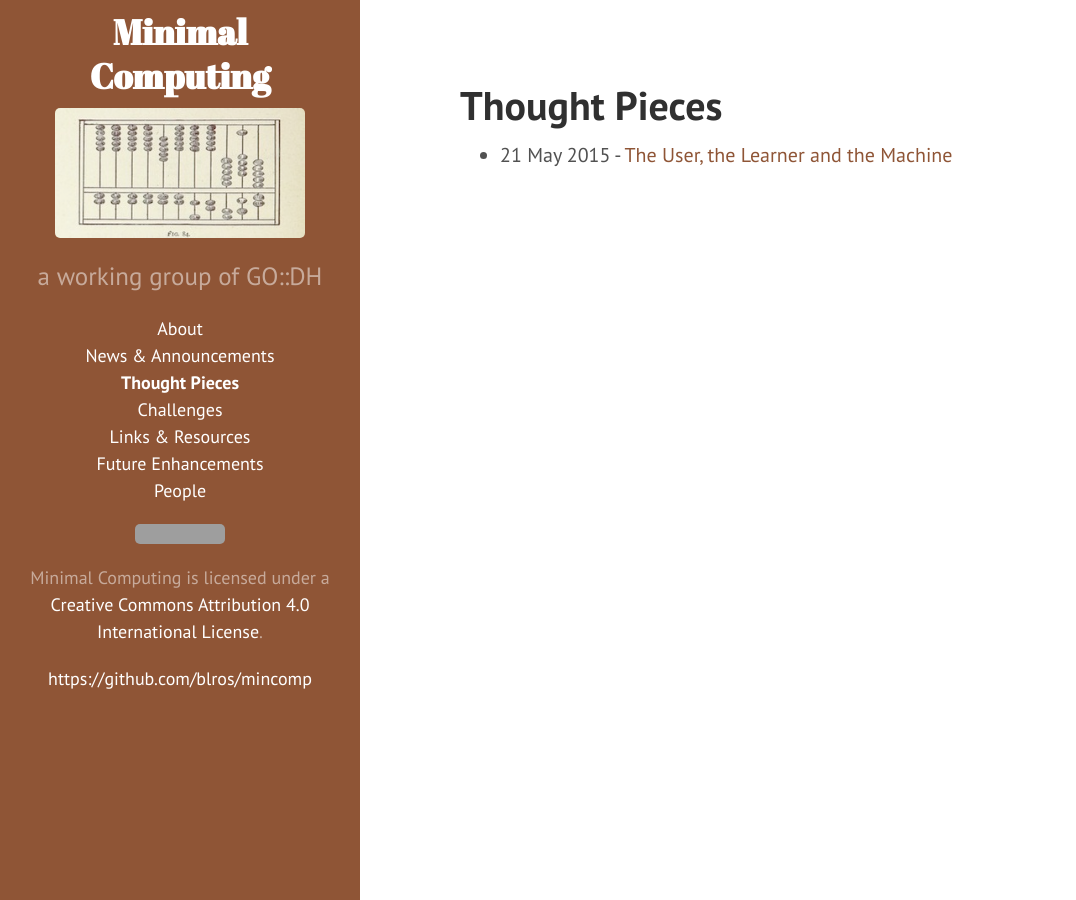
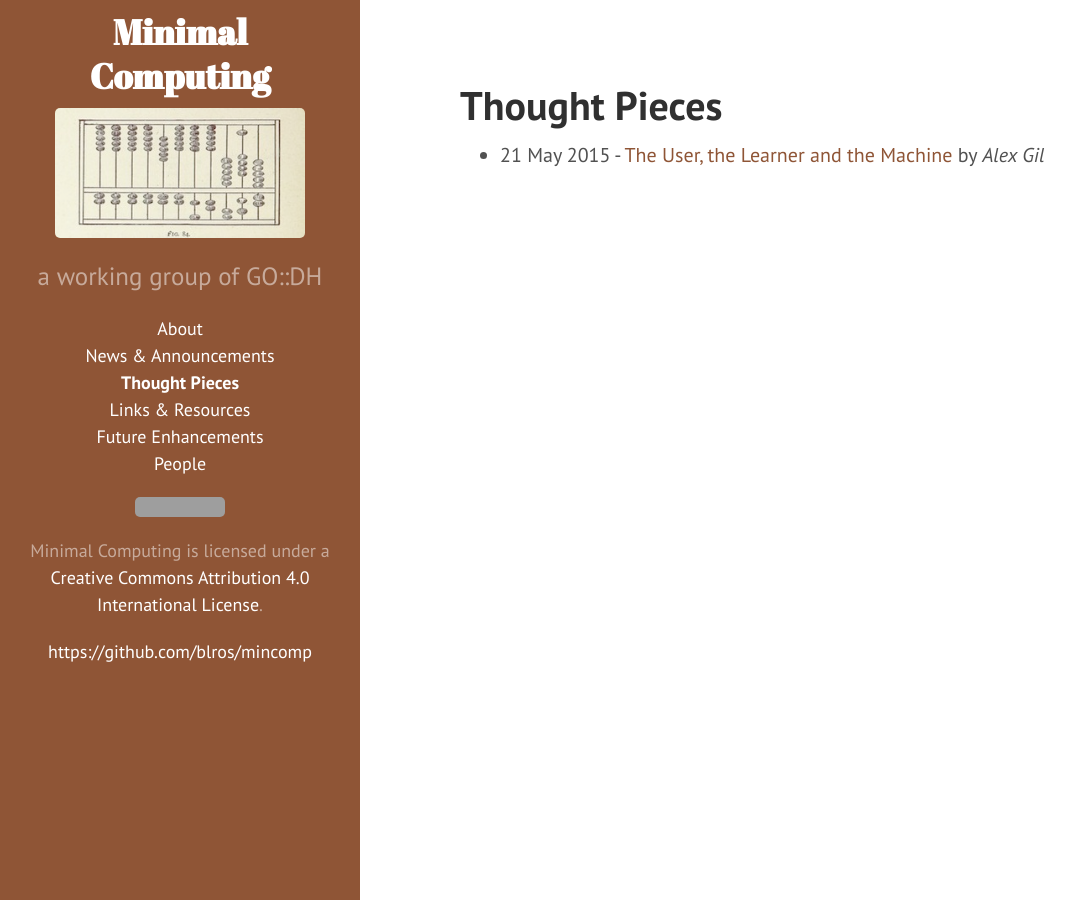
Before and after one commit to go-dh/mincomp, a Jekyll site: the page built from 02thoughts.md, in a window 1280 px wide. Shown: the whole page, without its empty margins (0-1076 px from the left). Built offline with Jekyll 4.4.1, drawn with Linux system fonts in a browser that asks for light colours; grey boxes are pictures that could not be loaded.

Commit message:
moved the Challenges to draft and added author info for thought pieces

```diff
--- a/02thoughts.md
+++ b/02thoughts.md
@@ -8,7 +8,7 @@
   <ul>
     {% for post in site.posts %}
 	{% if post.category == "thoughts" %}
-      <li><span>{{ post.date | date_to_string }}</span> - <a href="{{ site.baseurl }}{{ post.url }}">{{ post.title }}</a></li>
+      <li><span>{{ post.date | date_to_string }}</span> - <a href="{{ site.baseurl }}{{ post.url }}">{{ post.title }}</a> by <span class="italic">{{ post.author }}</span></li>
 	{% endif %}
 {% endfor %}
   </ul>
--- a/_posts/2015-05-21-user-vs-learner.markdown
+++ b/_posts/2015-05-21-user-vs-learner.markdown
@@ -3,6 +3,7 @@
 title:  "The User, the Learner and the Machine"
 date:   2015-05-21 04:00:00
 category: thoughts
+author: Alex Gil
 ---
 
 In general we can say that minimal computing is the application of [minimalist principles to computing](http://en.wikipedia.org/wiki/Minimalism_%28computing%29). In reality, though, minimal computing is in the eye of the beholder. A [Raspberry Pi](https://www.raspberrypi.org/) could be understood as an example of a minimalist piece of hardware because the creators reduced computing components to what they saw as a bare minimum to achieve simple tasks. The learning curve for using one, though, can be threatening to beginners, and therefore requires more than minimum effort.
```
Also changed, not shown: _drafts/03challenges.md (renamed from 03challenges.md).
